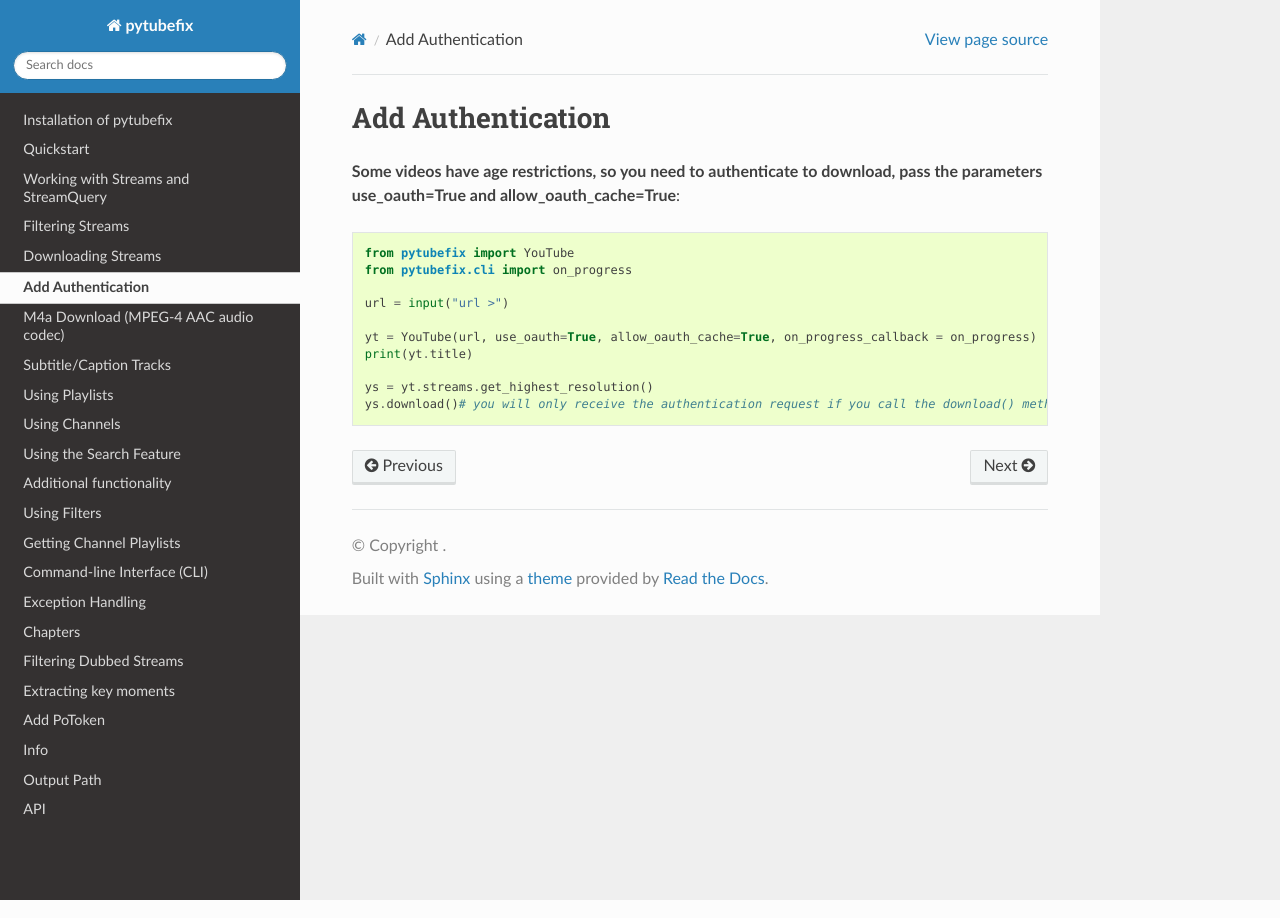
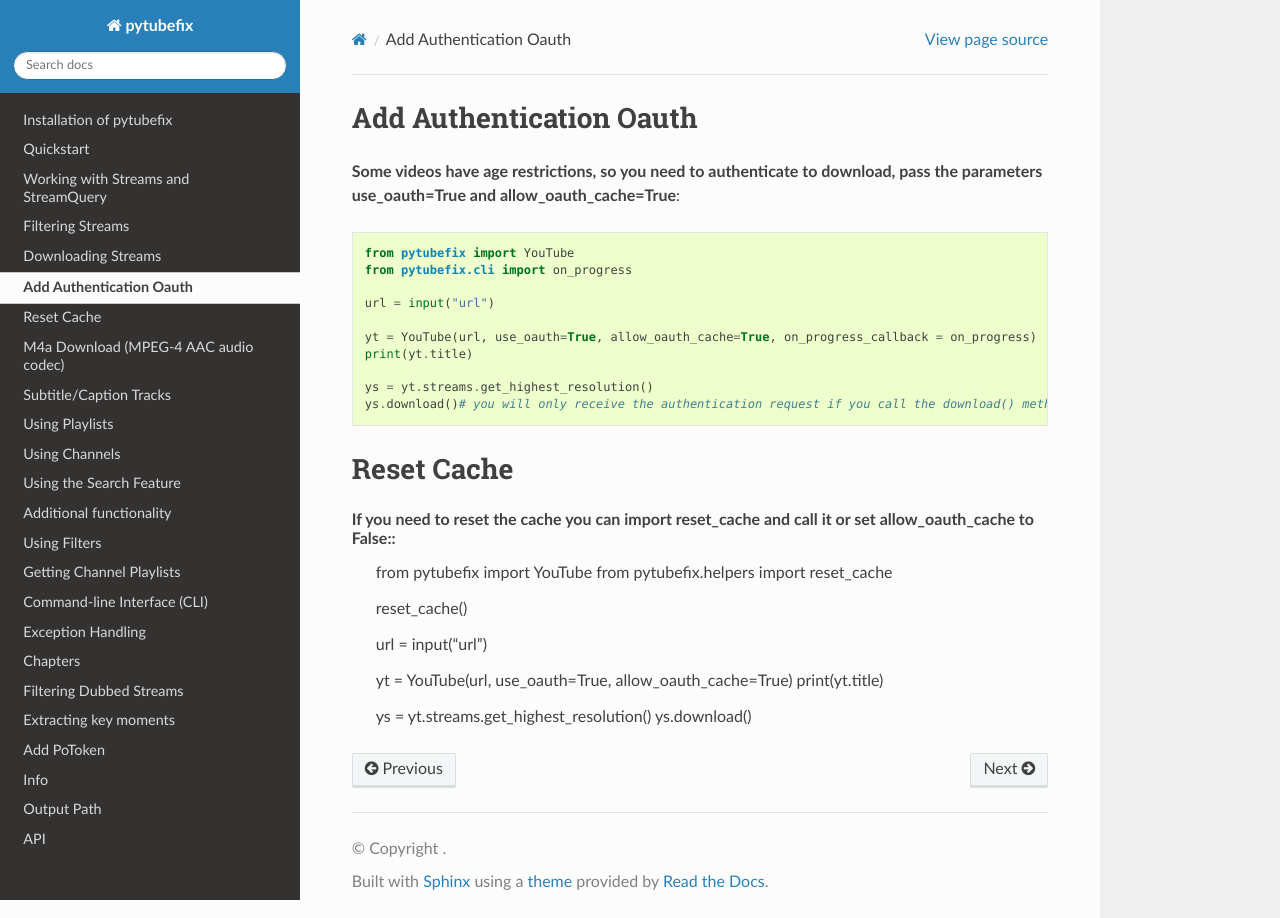
Before and after one commit to JuanBindez/pytubefix, a Sphinx documentation site: the page built from docs/user/auth.rst, in a window 1280 px wide. Built offline with Sphinx 7.4.7 and the Read the Docs theme 3.1.0, drawn with Linux system fonts in a browser that asks for light colours.

Commit message:
added reset_cache on Docs

```diff
--- a/docs/user/auth.rst
+++ b/docs/user/auth.rst
@@ -1,17 +1,35 @@
 .. _auth:
 
-Add Authentication
-=============================
+Add Authentication Oauth
+========================
 
 **Some videos have age restrictions, so you need to authenticate to download, pass the parameters use_oauth=True and allow_oauth_cache=True**::
 
         from pytubefix import YouTube
         from pytubefix.cli import on_progress
 
-        url = input("url >")
+        url = input("url")
 
         yt = YouTube(url, use_oauth=True, allow_oauth_cache=True, on_progress_callback = on_progress)
         print(yt.title)
 
         ys = yt.streams.get_highest_resolution()
         ys.download()# you will only receive the authentication request if you call the download() method
+
+
+Reset Cache
+===========
+
+**If you need to reset the cache you can import reset_cache and call it or set allow_oauth_cache to False**::
+        from pytubefix import YouTube
+        from pytubefix.helpers import reset_cache
+
+        reset_cache()
+
+        url = input("url")
+
+        yt = YouTube(url, use_oauth=True, allow_oauth_cache=True)
+        print(yt.title)
+
+        ys = yt.streams.get_highest_resolution()
+        ys.download()
--- a/pyproject.toml
+++ b/pyproject.toml
@@ -4,7 +4,7 @@ build-backend = "setuptools.build_meta"
 
 [project]
 name = "pytubefix"
-version = "8.4.1"
+version = "8.5-rc1"
 authors = [
   { name="Juan Bindez", email="juanbindez780@gmail.com" },
 ]
--- a/pytubefix/version.py
+++ b/pytubefix/version.py
@@ -1,4 +1,4 @@
-__version__ = "8.4.1"
+__version__ = "8.5-rc1"
 
 if __name__ == "__main__":
     print(__version__)
```
Also changed, not shown: 2 other files.
